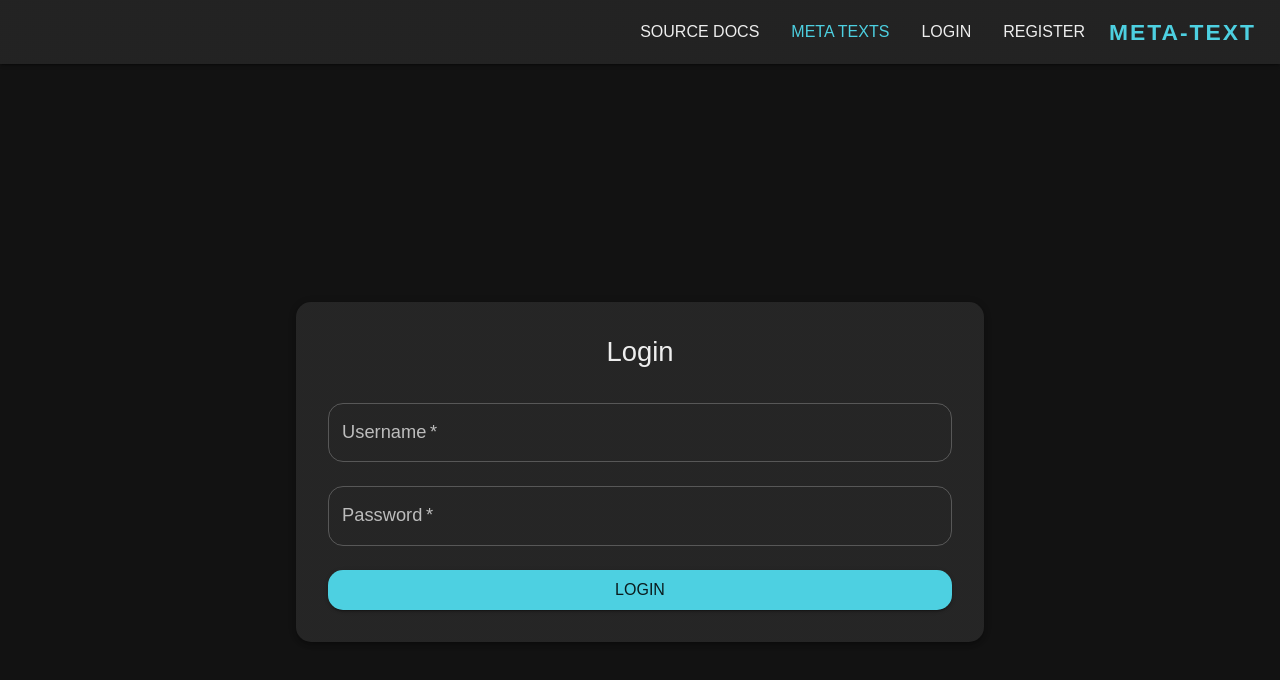
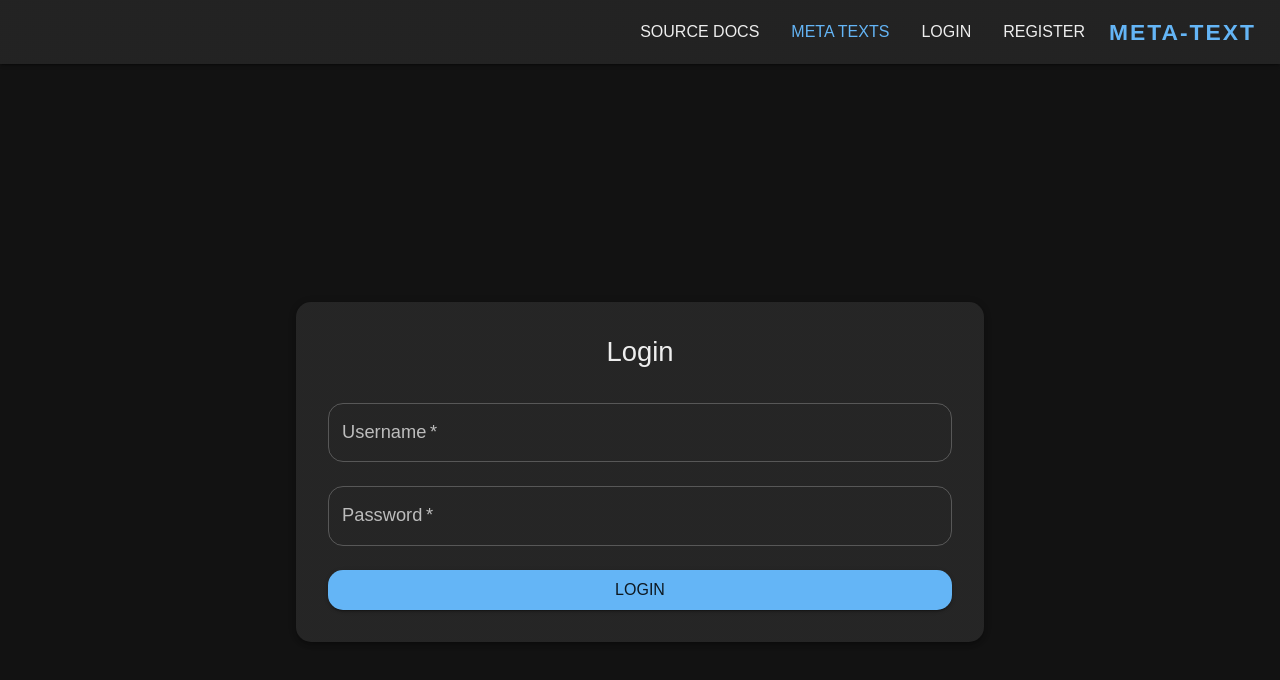
Before and after one commit to michaeldini/meta-text, a React (Vite) app: page /metaText/1 in a window 1280 px wide. Shown: the top 680 px of the page. Built offline with nearby package versions, Linux system fonts and the light colour scheme.

Commit message:
feat: refactor SourceDocInfo component to improve detail row rendering and enhance theme colors for better visual consistency

```diff
--- a/src/components/SourceDocInfo.jsx
+++ b/src/components/SourceDocInfo.jsx
@@ -9,6 +9,42 @@ import { sourceDocInfoDetailsBox } from '../styles/pageStyles';
 function splitToArray(str) {
     if (!str || typeof str !== 'string') return [];
     return str.split(',').map(s => s.trim()).filter(Boolean);
+}
+
+// Helper to render a detail row
+function renderDetailRow({ key, label, value }) {
+    if (label === 'Summary') {
+        return (
+            <Stack key={key} direction="row" spacing={2} alignItems="center">
+                <Chip label={label} size="medium"
+                    sx={{ fontWeight: 'bold' }}
+                    variant="outlined"
+                    color="secondary"
+                />
+                <Typography>
+                    {value || 'No summary available.'}
+                </Typography>
+            </Stack>
+        );
+    }
+    const arr = splitToArray(value);
+    if (arr.length === 0) return null;
+    return (
+        <Stack key={key} direction="row" spacing={2} alignItems="center">
+            <Chip label={label} size="medium"
+                sx={{ fontWeight: 'bold', p: 2 }}
+                variant="outlined"
+                color="secondary"
+            />
+            {arr.map((item, i) => (
+                <Chip key={i} label={item} size="small"
+                    sx={{ p: 1 }}
+                    variant="outlined"
+                    color="primary"
+                />
+            ))}
+        </Stack>
+    );
 }
 
 export default function SourceDocInfo({ doc, summaryError, onInfoUpdate }) {
@@ -57,43 +93,7 @@ export default function SourceDocInfo({ doc, summaryError, onInfoUpdate }) {
                 />
                 <Divider sx={{ width: '100%', my: 2 }} />
                 <Box sx={sourceDocInfoDetailsBox}>
-                    {/* Details rows (dynamic) */}
-                    {detailRows.map(({ key, label, value }) => {
-                        if (label === 'Summary') {
-                            return (
-                                <Stack key={key} direction="row">
-                                    <Chip label={label} size="medium"
-                                        sx={{ fontWeight: 'bold' }}
-                                        variant="outlined"
-                                        color="secondary"
-                                    />
-                                    <Typography p={2} >
-                                        {value || 'No summary available.'}
-                                    </Typography>
-                                </Stack>
-                            );
-                        }
-                        const arr = splitToArray(value);
-                        if (arr.length === 0) return null;
-                        return (
-                            <Stack key={key} direction="row" spacing={2} alignItems="center">
-                                <Chip label={label} size="medium"
-                                    sx={{ fontWeight: 'bold' }}
-                                    variant="outlined"
-                                    color="secondary"
-                                />
-
-                                {arr.map((item, i) => (
-                                    <Chip key={i} label={item} size="small"
-                                        sx={{ p: 2 }}
-                                        variant="outlined"
-                                        color="primary"
-
-                                    />
-                                ))}
-                            </Stack>
-                        );
-                    })}
+                    {detailRows.map(renderDetailRow)}
                 </Box>
                 {summaryError && (
                     <ListItem>
--- a/src/styles/theme.js
+++ b/src/styles/theme.js
@@ -1,24 +1,24 @@
 import { createTheme } from '@mui/material/styles';
-import { grey, cyan, orange } from '@mui/material/colors';
+import { grey, orange, blue, cyan } from '@mui/material/colors';
 const theme = createTheme({
     palette: {
         mode: 'dark',
         primary: {
-            main: cyan[300], // #40c4ff
-            light: cyan[200], // #80deea
-            dark: cyan[400], // #00bcd4
+            main: blue[300],
+            light: blue[200],
+            dark: blue[400],
         },
         secondary: {
-            main: orange[400], // #ff9100
-            light: orange[300], // #ffab40
-            dark: orange[500], // #ff6d00
+            main: cyan[600],
+            light: cyan[500],
+            dark: cyan[700],
         },
         text: {
-            primary: grey[200], // #eeeeee
-            secondary: grey[400], // #bdbdbd
-            disabled: grey[700], // #616161
+            primary: grey[200],
+            secondary: grey[400],
+            disabled: grey[700],
         },
-        divider: grey[700], // #616161
+        divider: grey[700],
 
     },
     typography: {
```
